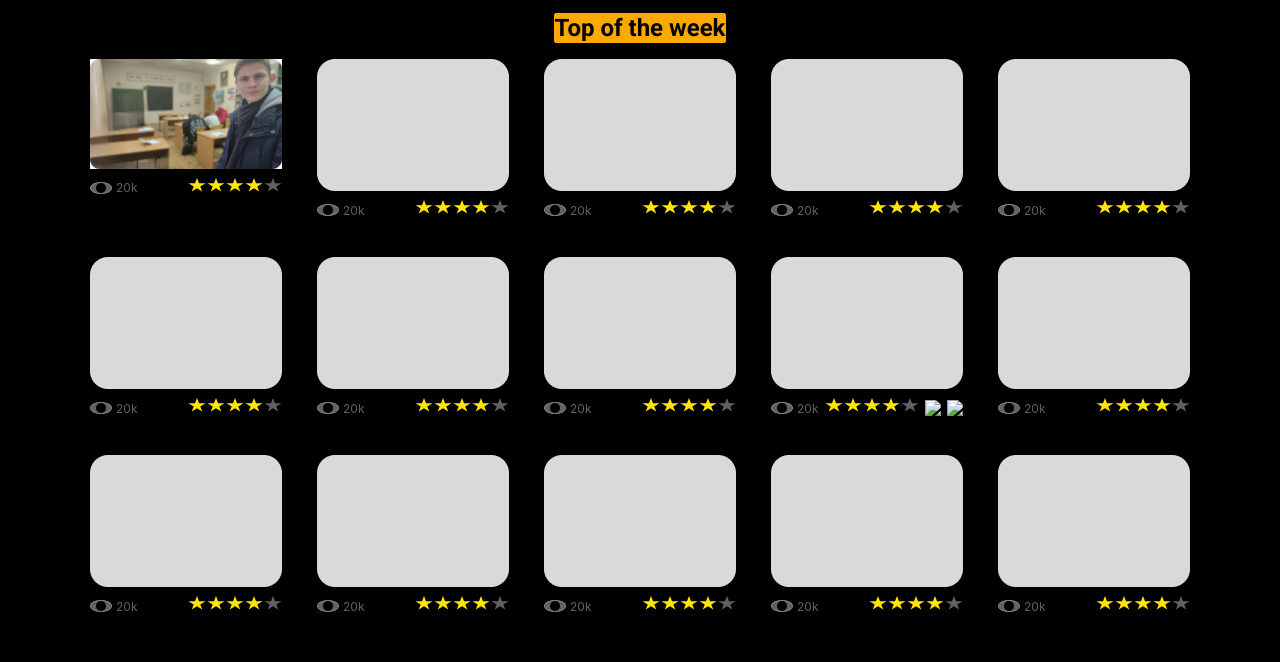
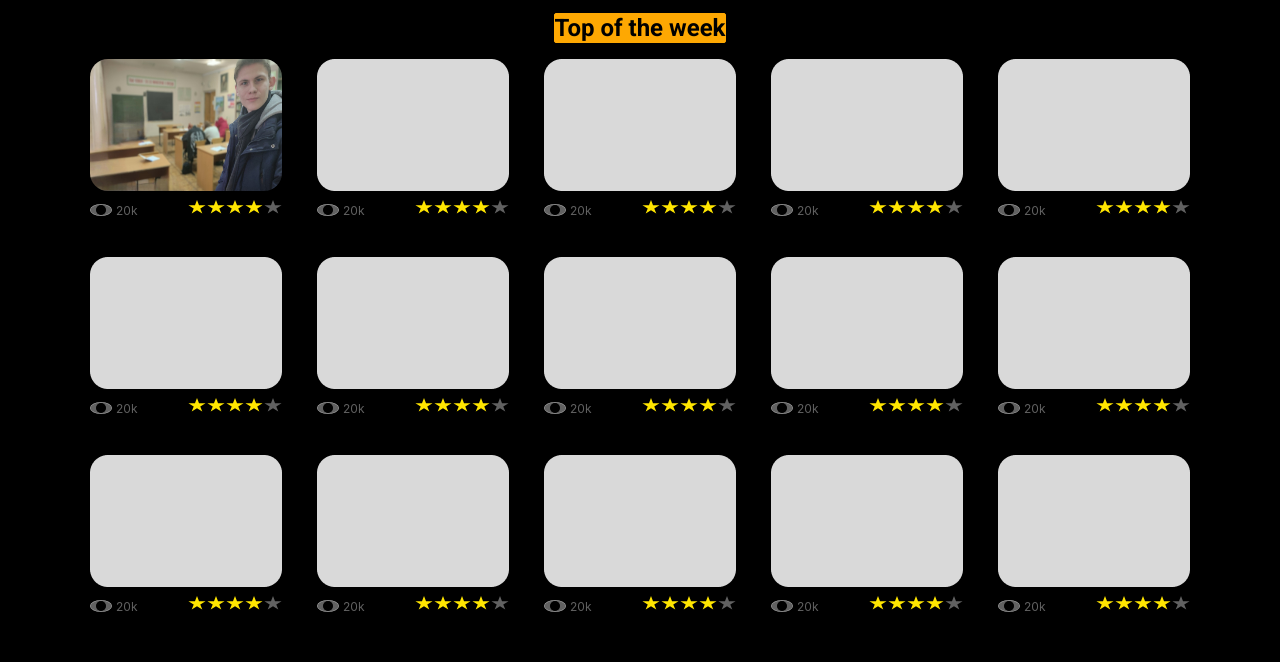
Before and after one commit to TeastAk/XarikHub, a plain HTML site: page index.html in a window 1280 px wide. Shown: the part 138-800 px from the top of the page. Drawn offline with Linux system fonts and the light colour scheme; files whose address does not match are found by name; a web font is replaced by a local one.

Commit message:
Update style.css

```diff
--- a/style.css
+++ b/style.css
@@ -57,6 +57,10 @@ h1, h2, h3, h4, h5, h6, p {
   margin: 0;
   font-size: inherit;
   font-weight: inherit;
+}
+
+.main {
+  flex: 1 1 auto;
 }
 
 /* main */
@@ -285,6 +289,12 @@ h1, h2, h3, h4, h5, h6, p {
   width: 100%;
 }
 
+.content__preview img {
+  width: 192px;
+  height: 132px;
+  border-radius: 18px;
+}
+
 .content__statistics {
   display: flex;
   align-items: center;
@@ -463,3 +473,45 @@ h1, h2, h3, h4, h5, h6, p {
   align-items: end;
   gap: 50px;
 }
+
+/* roma */
+
+.roma, .daniil {
+  position: fixed;
+  top: -100%;
+  width: 200px;
+
+  transition: .5s;
+}
+
+.roma {
+  right: 0;
+}
+
+.daniil {
+  left: 0;
+}
+
+.active-roma {
+  animation: add 5s;
+}
+
+@keyframes add {
+
+  0% {
+    top: -100%;
+  }
+
+  20% {
+    top: -50%;
+  }
+
+  60% {
+    top: 0;
+  }
+
+  100% {
+    top: -100%;
+  }
+
+}
```
